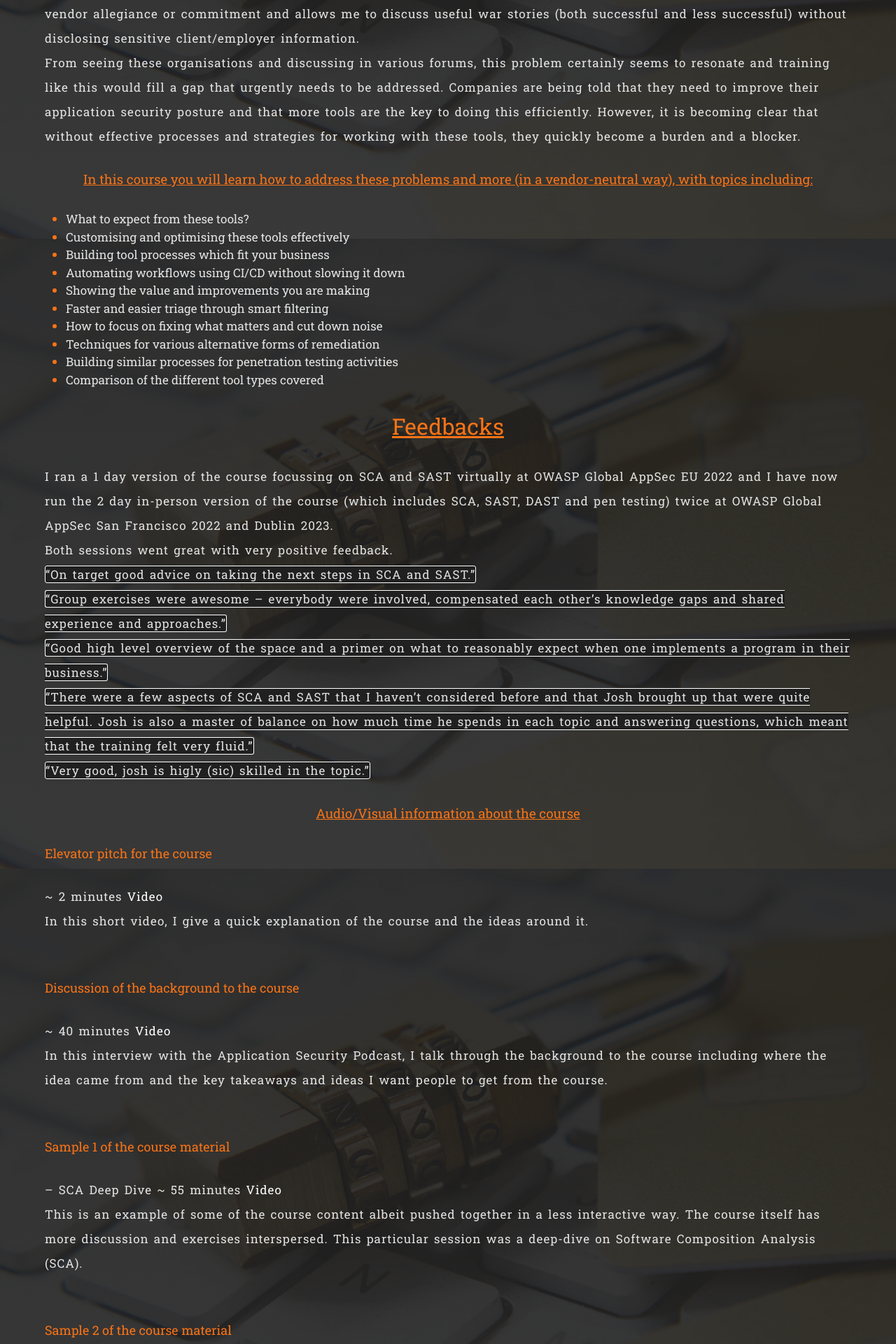
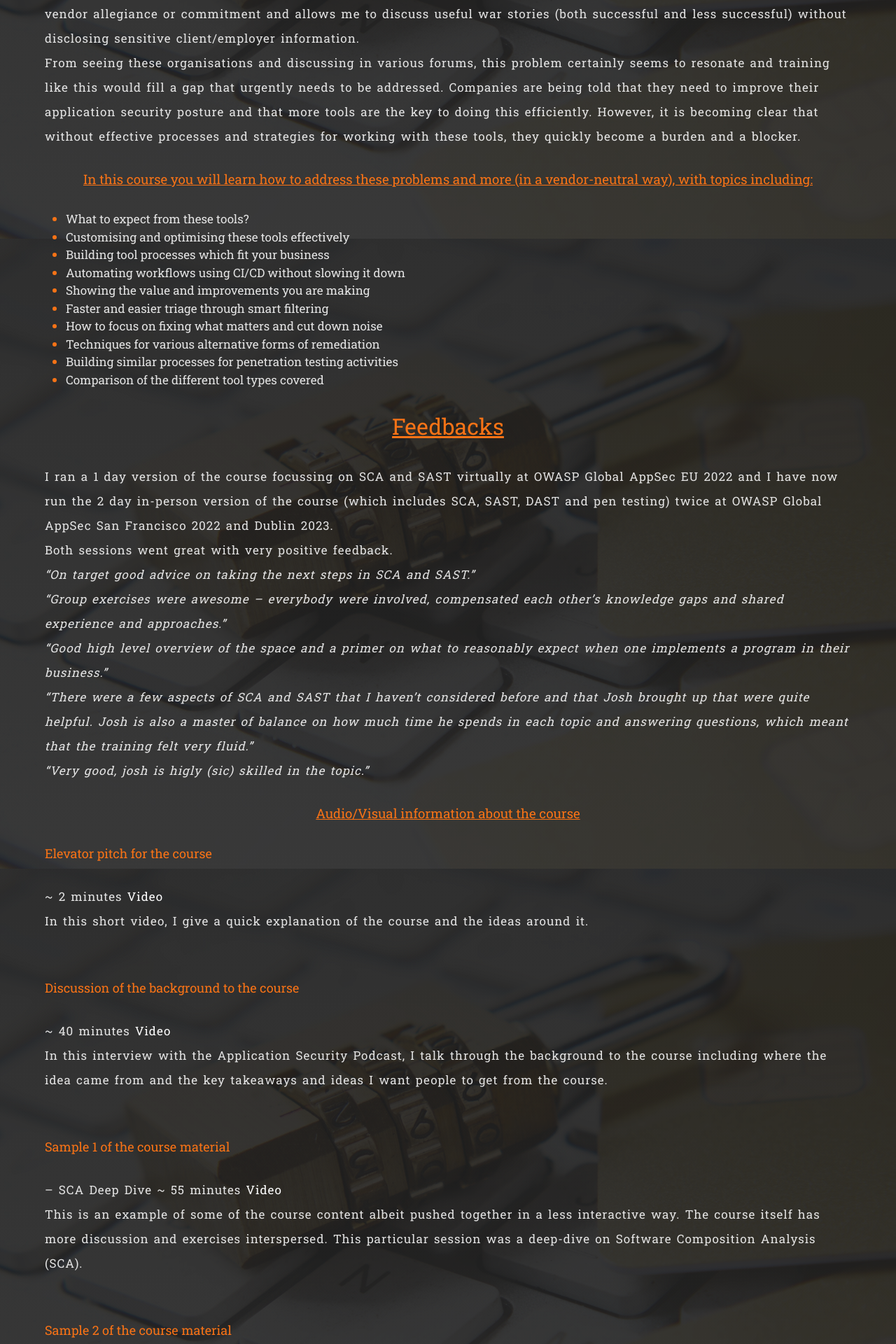
Before and after one commit to elishadamu97/joshgrossman, a Jekyll site: the page built from index.md, in a window 1280 px wide. Shown: the part 559-2479 px from the top of the page at 70% size. Built offline with Jekyll 4.4.1, drawn with Linux system fonts in a browser that asks for light colours.

Commit message:
intial commit

```diff
--- a/_layouts/page.html
+++ b/_layouts/page.html
@@ -55,14 +55,8 @@ li{
 }
 
 em{
-  text-align: center;
-  border: 1px solid white;
-  border-radius: 3px;
-  background-color: rgb(32, 32, 32);
-  margin-top: 30px;
-  text-align: center;
-  height: 100%
-
+  font-style: italic;
+  text-align: center !important;
 }
 
 </style>
```
Also changed, not shown: location.md (+10 -11 lines).
